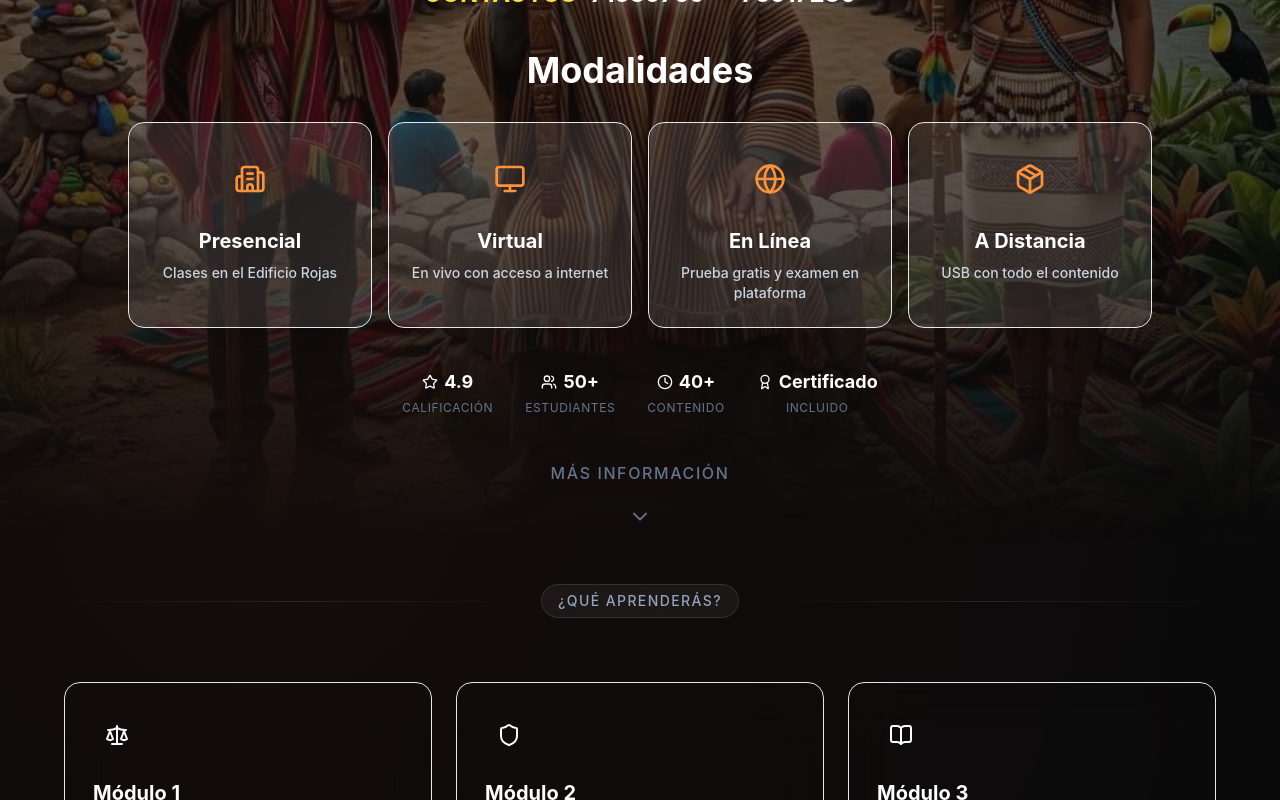
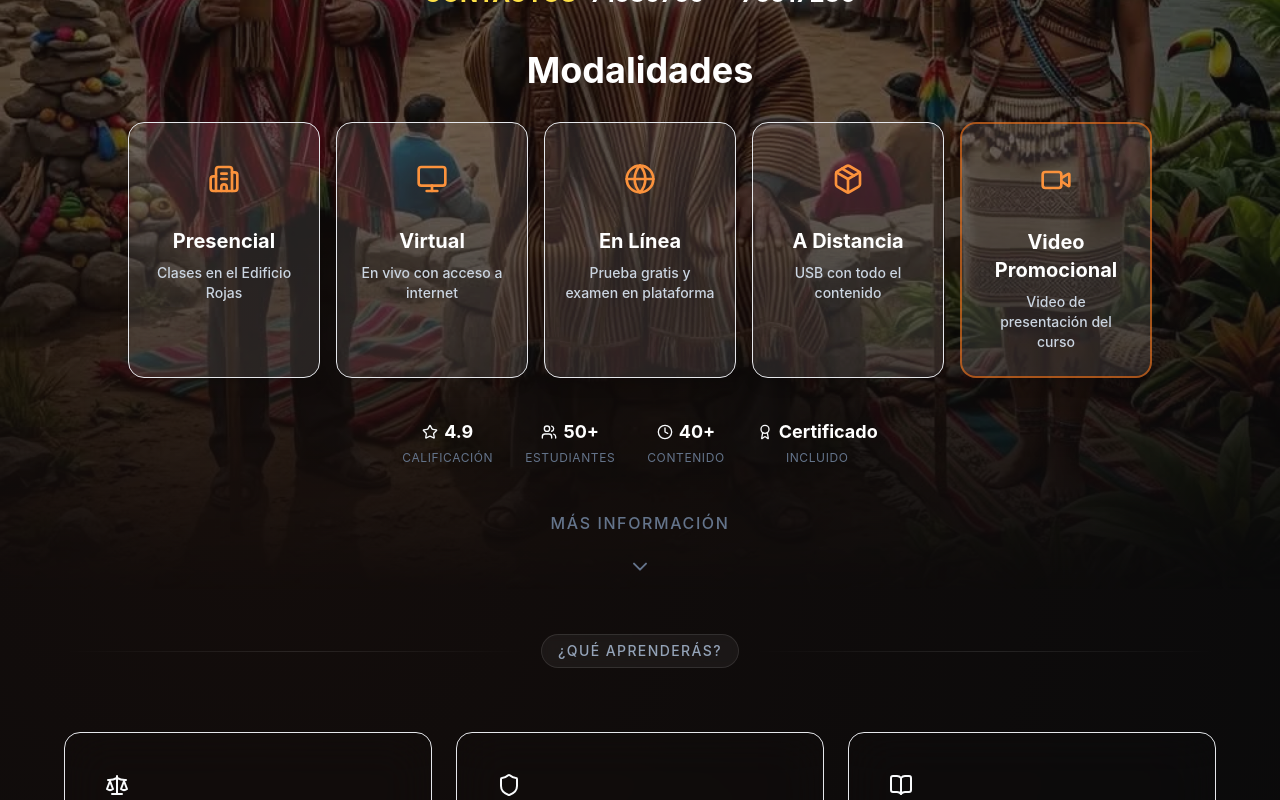
Before and after one commit to wilmer12354/Curso_JusticiaIndigena, a Next.js app: page / in a window 1280 px wide. Shown: the part 620-1420 px from the top of the page. Built offline with nearby package versions, Linux system fonts and the light colour scheme; no server answers.

Commit message:
video-promociona e inscripcion

```diff
--- a/src/app/page.tsx
+++ b/src/app/page.tsx
@@ -5,7 +5,7 @@ import { useRouter } from "next/navigation";
 import Link from "next/link";
 import { onAuthStateChanged } from "firebase/auth";
 import { auth } from "@/lib/firebase";
-import { Shield, BookOpen, Scale, Users, ChevronDown, Star, Clock, Award, X, HelpCircle, WifiOff, Building2, Monitor, Globe, Package } from "lucide-react";
+import { Shield, BookOpen, Scale, Users, ChevronDown, Star, Clock, Award, X, HelpCircle, WifiOff, Building2, Monitor, Globe, Package, Video } from "lucide-react";
 import { AuthButtons } from "./components/AuthButtons";
 import { getAuthCache, setAuthCache } from "@/lib/auth-cache";
 import anime from "animejs";
@@ -14,6 +14,7 @@ export default function LandingPage() {
   const router = useRouter();
   const [loading, setLoading] = useState(true);
   const [showHelp, setShowHelp] = useState(false);
+  const [showVideoModal, setShowVideoModal] = useState(false);
   const aboutRef = useRef<HTMLElement>(null);
   const heroBodyRef = useRef<HTMLDivElement>(null);
 
@@ -248,13 +249,32 @@ export default function LandingPage() {
               Modalidades
             </h2>
 
-            <div className="grid grid-cols-1 sm:grid-cols-2 lg:grid-cols-4 gap-4 max-w-5xl mx-auto">
+            <div className="grid grid-cols-1 sm:grid-cols-2 lg:grid-cols-5 gap-4 max-w-5xl mx-auto">
               {[
                 { href: "/modalidades/presencial", icon: Building2, label: "Presencial", desc: "Clases en el Edificio Rojas" },
                 { href: "/modalidades/virtual", icon: Monitor, label: "Virtual", desc: "En vivo con acceso a internet" },
                 { href: "/modalidades/en-linea", icon: Globe, label: "En Línea", desc: "Prueba gratis y examen en plataforma" },
                 { href: "/modalidades/a-distancia", icon: Package, label: "A Distancia", desc: "USB con todo el contenido" },
-              ].map(({ href, icon: Icon, label, desc }) => (
+                { icon: Video, label: "Video Promocional", desc: "Video de presentación del curso", modal: true },
+              ].map((item) => {
+                if (item.modal) {
+                  return (
+                    <button
+                      key="video-promocional"
+                      onClick={() => setShowVideoModal(true)}
+                      className="group relative bg-white/10 backdrop-blur-xl border-2 border-orange-500/60 rounded-2xl py-6 px-5 hover:bg-white/15 hover:border-orange-500 transition-all duration-500 hover:-translate-y-1 hover:scale-105 text-center shadow-lg shadow-primary/20 shadow-[0_0_20px_rgba(249,115,22,0.3)] w-full"
+                    >
+                      <div className="absolute inset-0 rounded-2xl opacity-30 bg-gradient-to-br from-primary/10 to-transparent" />
+                      <div className="relative inline-flex p-4 rounded-xl mb-4 bg-primary/20 text-orange-400">
+                        <Video className="w-8 h-8" />
+                      </div>
+                      <h3 className="relative text-white font-bold text-xl mb-2">{item.label}</h3>
+                      <p className="relative text-slate-300 text-sm font-medium">{item.desc}</p>
+                    </button>
+                  );
+                }
+                const { href, icon: Icon, label, desc } = item as { href: string; icon: any; label: string; desc: string };
+                return (
                   <Link
                     key={href}
                     href={href}
@@ -267,7 +287,8 @@ export default function LandingPage() {
                     <h3 className="relative text-white font-bold text-xl mb-2">{label}</h3>
                     <p className="relative text-slate-300 text-sm font-medium">{desc}</p>
                   </Link>
-              ))}
+                );
+              })}
             </div>
 
             {/* Stats rápidas */}
@@ -502,7 +523,7 @@ export default function LandingPage() {
                   <div className="aspect-video">
                     <iframe
                       className="w-full h-full"
-                      src="https://www.youtube.com/embed/Ay_NvZORZvo"
+                      src="https://www.youtube.com/embed/f4cpkTbtHjo"
                       title="Presentación del curso"
                       allowFullScreen
                     />
@@ -693,6 +714,45 @@ export default function LandingPage() {
           </div>
         </div>
       )}
+
+      {/* ── VIDEO PROMOCIONAL MODAL ── */}
+      {showVideoModal && (
+        <div
+          onClick={() => setShowVideoModal(false)}
+          className="fixed inset-0 z-50 flex items-center justify-center bg-black/65 backdrop-blur-sm p-6"
+        >
+          <div
+            onClick={(e) => e.stopPropagation()}
+            className="relative w-full max-w-5xl xl:max-w-7xl rounded-2xl border border-white/10 bg-[#111115] p-8 shadow-2xl"
+          >
+            <button
+              onClick={() => setShowVideoModal(false)}
+              className="absolute top-4 right-4 z-10 text-slate-500 hover:text-white transition-colors"
+            >
+              <X className="w-5 h-5" />
+            </button>
+
+            <div className="flex items-center gap-3 mb-6">
+              <div className="p-2.5 rounded-xl bg-primary/10 text-primary">
+                <Video className="w-6 h-6" />
+              </div>
+              <h3 className="text-xl font-bold text-white">
+                Video Promocional
+              </h3>
+            </div>
+
+            <div className="aspect-video rounded-xl overflow-hidden bg-black">
+              <video
+                className="w-full h-full"
+                src="/video-promocional.mp4"
+                controls
+                autoPlay
+                muted
+              />
+            </div>
+          </div>
+        </div>
+      )}
     </div>
   );
 }
```
Lines whose indentation alone changed are shown as unchanged.
